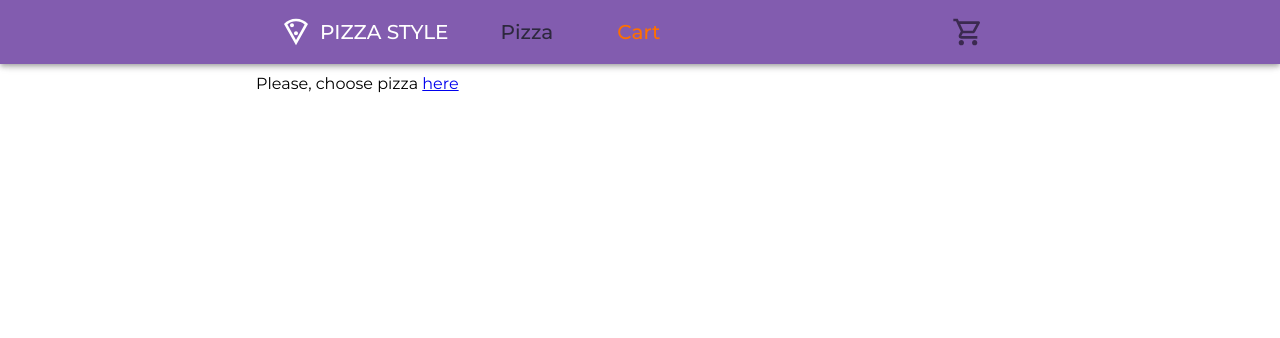
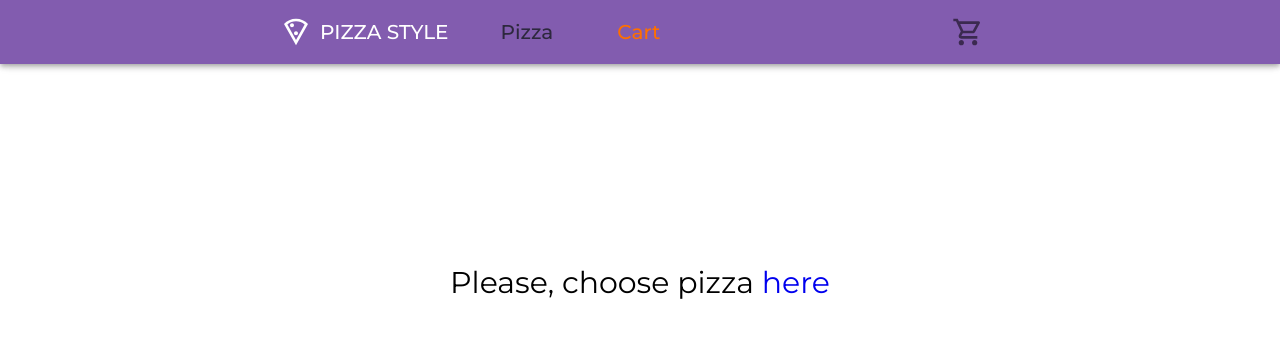
Before and after one commit to HordiienkoOlha/pizza-style, a React (Vite) app: page /cart in a window 1280 px wide. Shown: the top 338 px of the page. Built offline with nearby package versions, Linux system fonts and the light colour scheme.

Commit message:
update PizzaView.jsx, styledComponent.js, PizzaList.jsx, CartList.jsx and  FakeApi.js

```diff
--- a/package.json
+++ b/package.json
@@ -16,7 +16,6 @@
     "@mui/material": "^5.12.2",
     "@reduxjs/toolkit": "^1.9.5",
     "prettier": "^2.8.8",
-    "prop-types": "^15.8.1",
     "react": "^18.2.0",
     "react-dom": "^18.2.0",
     "react-redux": "^8.0.5",
--- a/src/api/FakeApi.js
+++ b/src/api/FakeApi.js
@@ -99,8 +99,8 @@ const products = [
   },
 ];
 
-const getProducts = () => {
+const getProductsApi = () => {
   return products;
 };
 
-export default getProducts;
+export default getProductsApi;
--- a/src/components/CartList/CartList.jsx
+++ b/src/components/CartList/CartList.jsx
@@ -16,7 +16,7 @@ import {
   addProduct,
   deleteProductQuantity,
 } from "../../redux/products/productSlice";
-import { ReverseButton } from "../../styles/styledComponent";
+import { ReverseButton, StyledTypography } from "../../styles/styledComponent";
 import styles from "./CartList.module.css";
 
 const CartList = () => {
@@ -38,8 +38,9 @@ const CartList = () => {
 
   return (
     <>
+      {productsCart?.length > 0 ? (
         <List className={styles.list}>
-        {productsCart?.length > 0 ? (
+          {mergedProducts &&
             mergedProducts.map(
               ({ id, title, description, price, image, quantity }) => (
                 <ListItem key={id} className={styles.item}>
@@ -118,13 +119,15 @@ const CartList = () => {
                   </Card>
                 </ListItem>
               )
-          )
-        ) : (
-          <Typography>
-            Please, choose pizza <Link to="/">here</Link>
-          </Typography>
             )}
         </List>
+      ) : (
+        <StyledTypography
+          variant="h4"
+        >
+            Please, choose pizza&nbsp;<Link to="/" className={styles.link}>here</Link>
+        </StyledTypography>
+      )}
     </>
   );
 };
--- a/src/components/CartList/CartList.module.css
+++ b/src/components/CartList/CartList.module.css
@@ -29,19 +29,12 @@
   grid-gap: 20px;
 }
 
+.link {
+  text-decoration: none;
+}
+
 @media (min-width: 768px) {
   .list {
     grid-template-columns: repeat(2, 1fr);
   }
 }
-
-@media (min-width: 1280px) {
-    .list {
-        grid-template-columns: repeat(3, 1fr);
-    }
-
-    .list>.item:last-child {
-        grid-column: 2 / 3;
-        justify-self: center;
-    }
-}
--- a/src/components/Navigation/Navigation.module.css
+++ b/src/components/Navigation/Navigation.module.css
@@ -6,11 +6,14 @@
   font-weight: 500;
   font-size: 22px;
   color: rgba(21, 25, 28, 0.77);
-  transition: background-color 250ms cubic-bezier(0.4, 0, 0.2, 1) 0ms, box-shadow 250ms cubic-bezier(0.4, 0, 0.2, 1) 0ms, border-color 250ms cubic-bezier(0.4, 0, 0.2, 1) 0ms, color 250ms cubic-bezier(0.4, 0, 0.2, 1) 0ms;
+  transition: background-color 250ms cubic-bezier(0.4, 0, 0.2, 1) 0ms,
+    box-shadow 250ms cubic-bezier(0.4, 0, 0.2, 1) 0ms,
+    border-color 250ms cubic-bezier(0.4, 0, 0.2, 1) 0ms,
+    color 250ms cubic-bezier(0.4, 0, 0.2, 1) 0ms;
 }
 
-.link:last-child{
-  margin: 0 0  0 40px;
+.link:last-child {
+  margin: 0 0 0 40px;
 }
 .active-link {
   composes: link;
@@ -20,5 +23,4 @@
 .link:hover,
 .link:focus {
   background-color: rgba(74, 20, 140, 0.04);
-  color: #fff;
 }
--- a/src/components/PizzaList/PizzaList.jsx
+++ b/src/components/PizzaList/PizzaList.jsx
@@ -16,12 +16,14 @@ import {
   deleteProductQuantity,
 } from "../../redux/products/productSlice";
 import { getProducts } from "../../redux/products/productsSelector";
+import getProductsApi from "../../api/FakeApi";
 import { ReverseButton } from "../../styles/styledComponent";
 import styles from "./PizzaList.module.css";
 
-const PizzaList = ({ products }) => {
+const PizzaList = () => {
+  const products = getProductsApi();
   const productsCart = useSelector(getProducts);
-  const quantityCartProduct = productsCart.length;
+
   const dispatch = useDispatch();
 
   const OnHandleAddProduct = ({
@@ -40,7 +42,6 @@ const PizzaList = ({ products }) => {
       image,
       quantity: quantity + 1,
     };
-    console.log(newProduct);
     dispatch(addProduct(newProduct));
   };
 
@@ -79,7 +80,7 @@ const PizzaList = ({ products }) => {
                   </Typography>
                 </CardContent>
                 <CardContent className={styles.buttonWrapper}>
-                  {quantityCartProduct > 0 ? (
+                  {productsCart.length > 0 ? (
                     <>
                       <ReverseButton
                         onClick={() => {
--- a/src/styles/styledComponent.js
+++ b/src/styles/styledComponent.js
@@ -1,5 +1,5 @@
 import styled from "@emotion/styled";
-import { Button, Badge, Box } from "@mui/material";
+import { Button, Badge, Box, Typography } from "@mui/material";
 
 export const ReverseButton = styled(Button)`
   &:hover {
@@ -32,3 +32,15 @@ export const StyledBox = styled(Box)`
   margin: 0 auto;
   padding: 2px;
 `;
+
+export const StyledTypography = styled(Typography)`
+  @media (min-width: 768px) {
+    font-size: 30px;
+    padding: 200px 0 0 0;
+  }
+  display: flex;
+  justify-content: center;
+  padding: 80px 0 0 0;
+  font-size: 20px;
+  text-decoration: none;
+`;
--- a/src/views/PizzaView.jsx
+++ b/src/views/PizzaView.jsx
@@ -1,17 +1,14 @@
 import { Container, Toolbar } from "@mui/material";
-import getProducts from "../api/FakeApi";
+
 import PizzaList from "../components/PizzaList/PizzaList";
 import { StyledBox } from "../styles/styledComponent";
 
 const PizzaView = () => {
-  const products = getProducts();
-  console.log(products);
   return (
     <Container>
       <StyledBox>
         <Toolbar />
-
-        <PizzaList products={products} />
+        <PizzaList />
       </StyledBox>
     </Container>
   );
```
Lines whose indentation alone changed are shown as unchanged.
